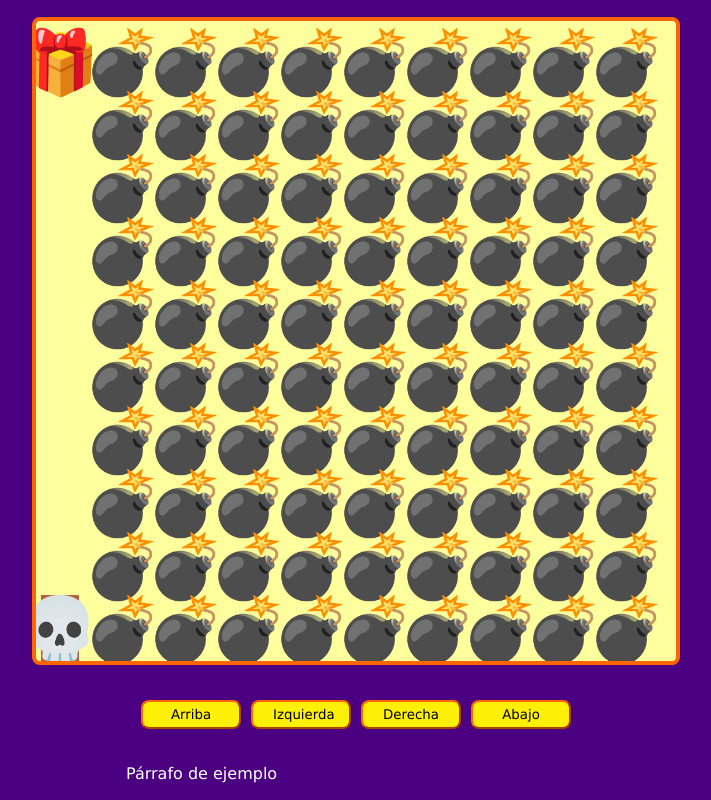
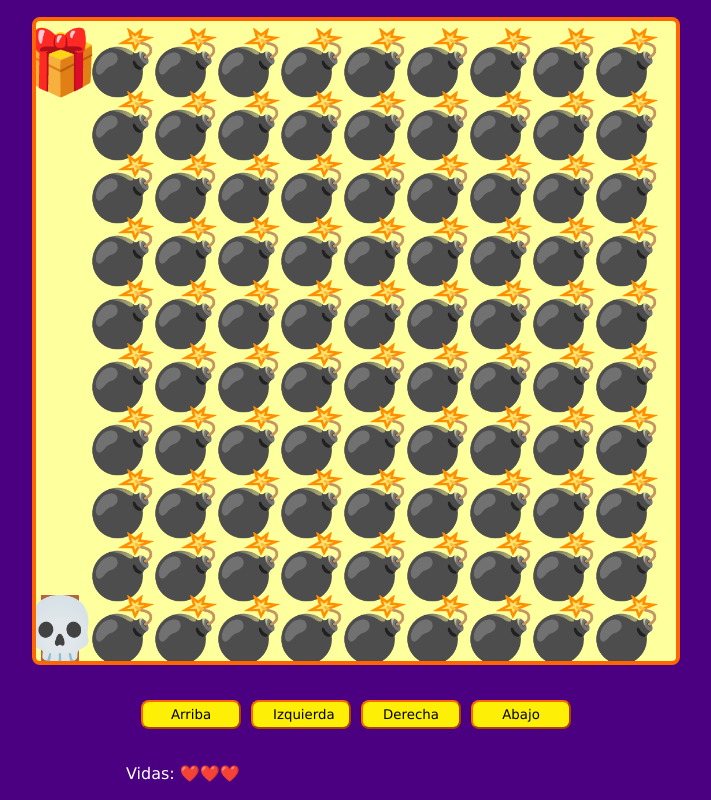
Before and after one commit to jonamx13/taller-practico-js-videogame, a plain HTML site: page index.html in a window 1280 px wide. Shown: the whole page, without its empty margins (284-995 px from the left). Drawn offline with Linux system fonts and the light colour scheme.

Commit message:
Pintando sistema de vidas

```diff
--- a/game.js
+++ b/game.js
@@ -4,6 +4,7 @@ const btnUp = document.querySelector('#up');
 const btnLeft = document.querySelector('#left');
 const btnRight = document.querySelector('#right');
 const btnDown = document.querySelector('#down');
+const spanLives = document.querySelector('#lives')
 
 let canvasSize;
 let elementSize;
@@ -56,6 +57,8 @@ function startGame() {
     const mapRows = map.trim().split('\n');
     const mapRowCols = mapRows.map(row => row.trim().split(''));
     console.log({ map, mapRows, mapRowCols });
+
+    showLives();
 
     enemyPositions = [];
     /* Clearing the canvas. */
@@ -146,6 +149,16 @@ function gameWin() {
     console.log('Terminaste el juego');
 }
 
+function showLives() {
+    const heartsArray = Array(lives).fill(emojis['HEART']); // [1,2,3]
+    //console.log(heartsArray);
+
+    spanLives.innerHTML = "";
+    heartsArray.forEach(heart => {
+        spanLives.append(heart);
+    });
+}
+
 window.addEventListener('keydown',moveByKeys);
 /* Adding an event listener to the buttons. */
 btnUp.addEventListener('click', moveUp);
@@ -153,6 +166,7 @@ btnLeft.addEventListener('click', moveLeft);
 btnRight.addEventListener('click', moveRight);
 btnDown.addEventListener('click', moveDown);
 
+/*Enum object for key entries*/
 const moves = {
     GamerMode: {
         Up: 'w',
@@ -166,7 +180,6 @@ const moves = {
         Right: 'ArrowRight',
         Down: 'ArrowDown'
     }
-
 }
 
 function moveByKeys(event) {
--- a/index.html
+++ b/index.html
@@ -17,9 +17,9 @@
             <button id="right">Derecha</button>
             <button id="down">Abajo</button>
         </div>
-        <!-- TODO -->
+
         <div class="messages">
-            <p>Párrafo de ejemplo</p>
+            <p>Vidas: <span id="lives"></span></p>
         </div>
     </div>
 
--- a/maps.js
+++ b/maps.js
@@ -12,6 +12,7 @@ const emojis = {
     'BOMB_COLLISION': '🔥',
     'GAME_OVER': '👎',
     'WIN': '🏆',
+    'HEART': '❤️',
   };
 
   const maps = [];
```
